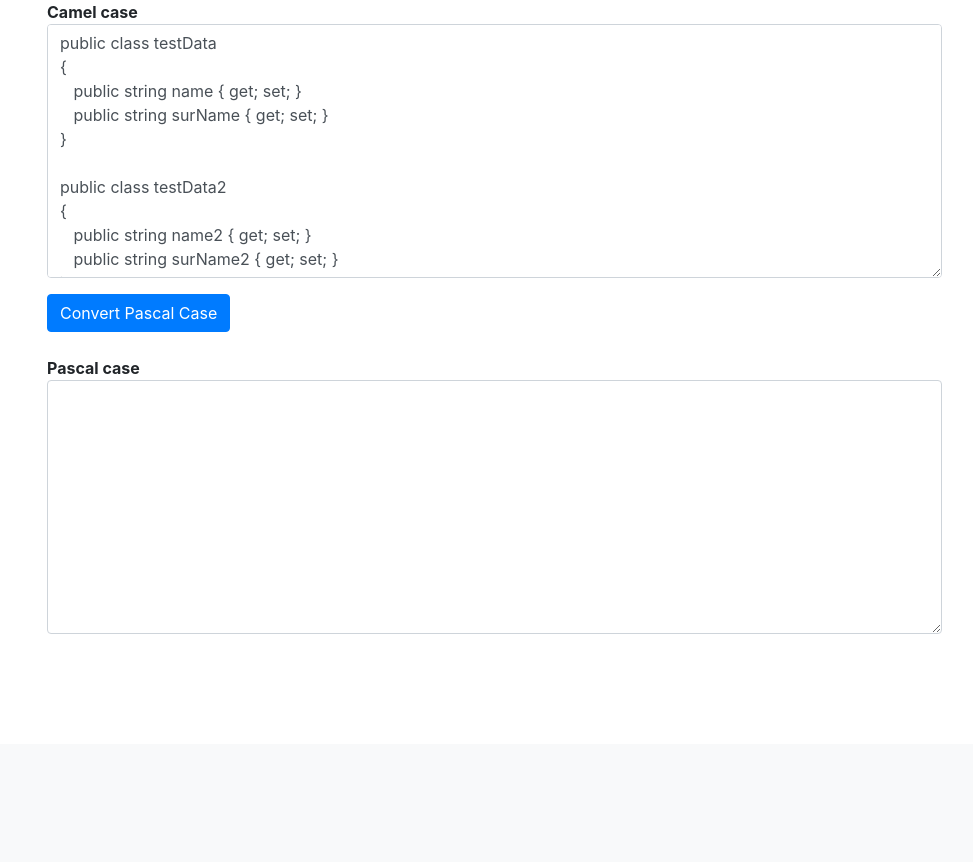
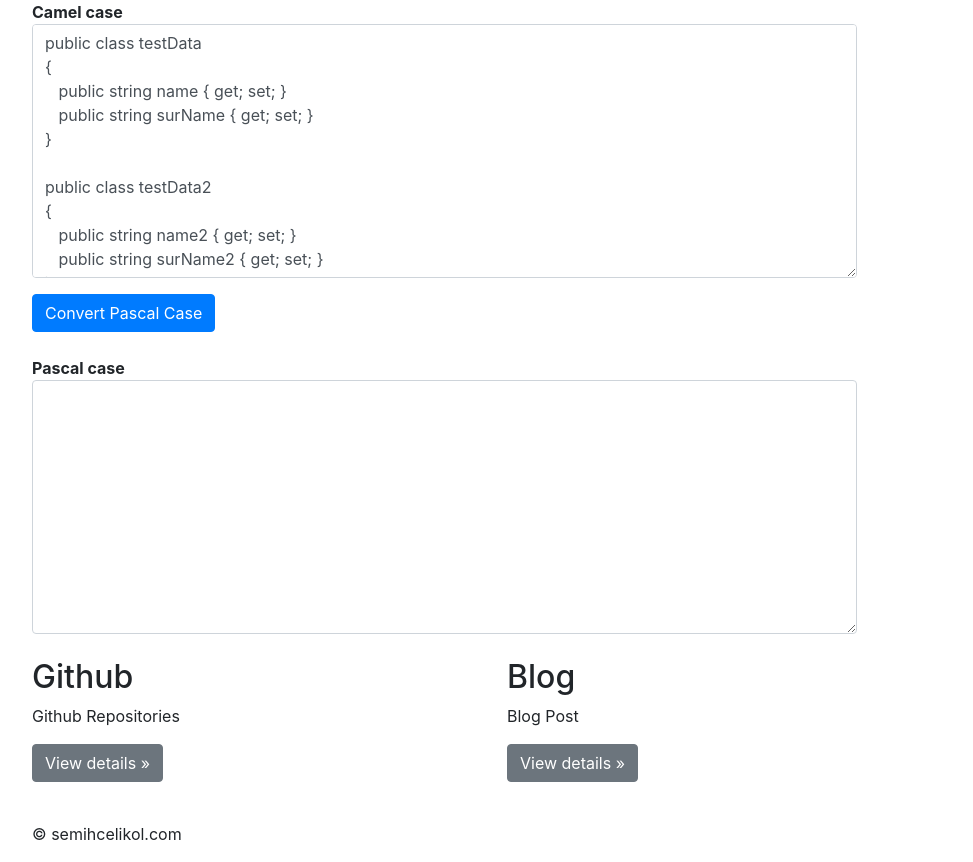
Before and after one commit to semihcelikol/ConverterOnlineTool, a PHP site: page / in a window 1280 px wide. Shown: the part 56-918 px from the top of the page, without its empty margins (53-1026 px from the left). Before the commit the page ends 690 px from the top, so only its background shows below. Run offline with PHP 8.4, Linux system fonts and the light colour scheme.

Commit message:
Add github and blog post link.

```diff
--- a/index.php
+++ b/index.php
@@ -26,7 +26,8 @@
 </nav>
 
 <div class="container">
-    <div class="col-md-10">
+  <div class="row">
+    <div class="col-md-9">
         <b>Camel case</b>
         <textarea class="form-control" id="dataCamelCase" name="dataCamelCase" rows="10" cols="50">
 public class testData
@@ -44,11 +45,33 @@ public class testData2
         <p></p>
         <input type="button" value="Convert Pascal Case" onclick="CamelCaseToPascalCase()" class="btn btn-primary" />
     </div>
-    </br>
-    <div class="col-md-10">
+    <p></p>
+    <div class="col-md-9">
+    <br>
         <b>Pascal case</b>
         <textarea class="form-control" id="dataPascalCase" name="dataPascalCase" rows="10" cols="50"></textarea>
     </div>
+  </div>
 </div>
+<br>
+<div class="container">
+<div class="row">
+      <div class="col-md-5">
+        <h2> Github</h2>
+        <p> Github Repositories</p>
+        <p><a class="btn btn-secondary" href="https://github.com/semihcelikol/ConvertToPascalCase" role="button">View details »</a></p>
+      </div>
+      <div class="col-md-5">
+        <h2> Blog</h2>
+        <p> Blog Post</p>
+        <p><a class="btn btn-secondary" href="http://semihcelikol.com/camel-case-to-pascal-case/" role="button">View details »</a></p>
+      </div>
+    </div>
+</div>
+
+<br>
+<footer class="container">
+  <p>© semihcelikol.com</p>
+</footer>
 </body>
 </html>
```
